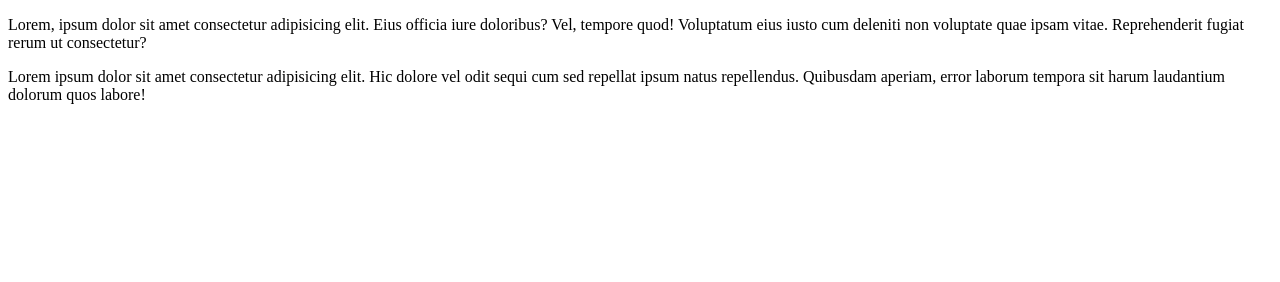
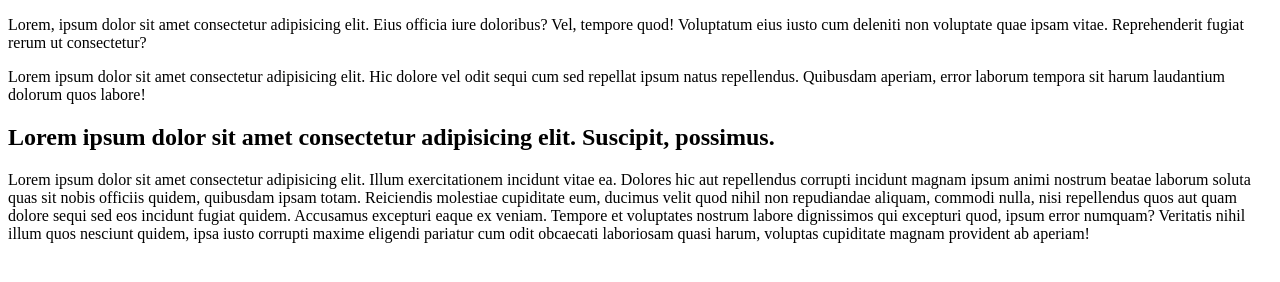
Before and after one commit to KiranBendkoli1/git-practice, a plain HTML site: page index.html in a window 1280 px wide. Drawn offline with Linux system fonts and the light colour scheme.

Commit message:
changes in index.html and commit on first branch

```diff
--- a/index.html
+++ b/index.html
@@ -11,5 +11,9 @@
 
         </p>
     </p>
+    <h2>Lorem ipsum dolor sit amet consectetur adipisicing elit. Suscipit, possimus.</h2>
+    <div>
+        Lorem ipsum dolor sit amet consectetur adipisicing elit. Illum exercitationem incidunt vitae ea. Dolores hic aut repellendus corrupti incidunt magnam ipsum animi nostrum beatae laborum soluta quas sit nobis officiis quidem, quibusdam ipsam totam. Reiciendis molestiae cupiditate eum, ducimus velit quod nihil non repudiandae aliquam, commodi nulla, nisi repellendus quos aut quam dolore sequi sed eos incidunt fugiat quidem. Accusamus excepturi eaque ex veniam. Tempore et voluptates nostrum labore dignissimos qui excepturi quod, ipsum error numquam? Veritatis nihil illum quos nesciunt quidem, ipsa iusto corrupti maxime eligendi pariatur cum odit obcaecati laboriosam quasi harum, voluptas cupiditate magnam provident ab aperiam!
+    </div>
 </body>
 </html>
```
